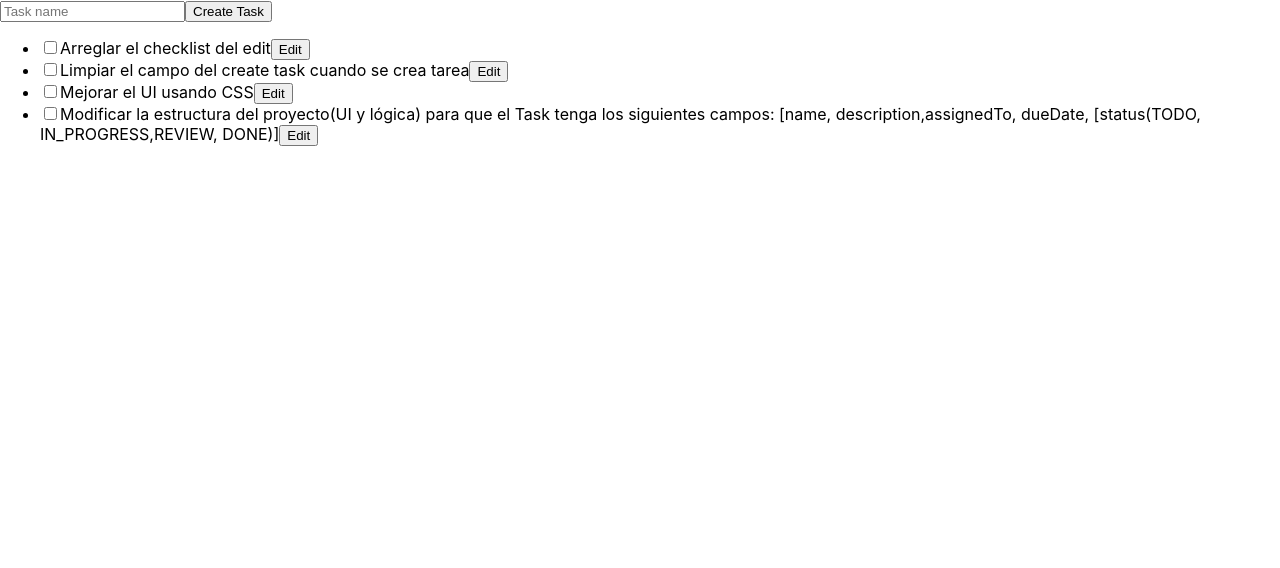
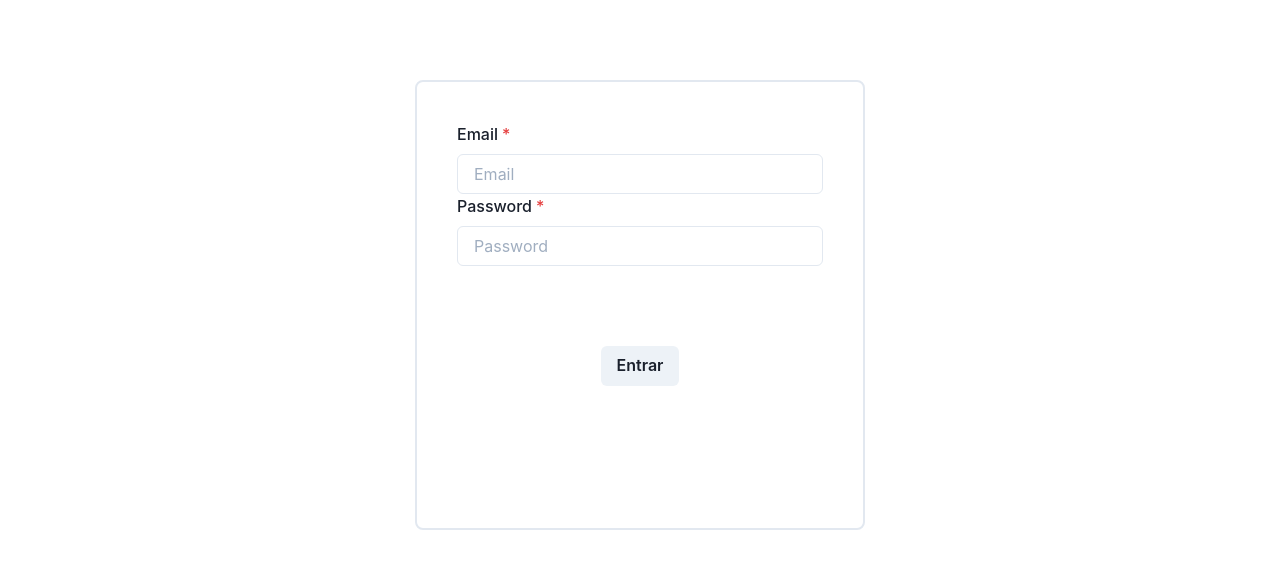
Before and after one commit to johann9911/IETI_REACT_TASK_PLANNER, a React (Create React App) app: page / in a window 1280 px wide. Shown: the top 568 px of the page. Built offline with nearby package versions, Linux system fonts and the light colour scheme.

Commit message:
Conexion Api y Chakra en login  y tareas

```diff
--- a/package.json
+++ b/package.json
@@ -3,9 +3,15 @@
   "version": "0.1.0",
   "private": true,
   "dependencies": {
+    "@chakra-ui/react": "^1.6.12",
+    "@emotion/react": "^11.5.0",
+    "@emotion/styled": "^11.3.0",
     "@testing-library/jest-dom": "^5.11.4",
     "@testing-library/react": "^11.1.0",
     "@testing-library/user-event": "^12.1.10",
+    "axios": "^0.24.0",
+    "formik": "^2.2.9",
+    "framer-motion": "^4.1.17",
     "react": "^17.0.2",
     "react-dom": "^17.0.2",
     "react-router-dom": "^5.3.0",
--- a/src/App.js
+++ b/src/App.js
@@ -1,16 +1,21 @@
 import { TaskList } from "./components/TaskList";
 import { BrowserRouter as Router, Switch, Route } from "react-router-dom";
 import { TaskForm } from "./components/TaskForm";
+import { Login } from "./components/Login";
 
 function App() {
+
   return (
     <Router>
       <Switch>
         <Route path="/" exact>
+          <Login />
+        </Route>
+        <Route path="/task/:taskId" exact>
+          <TaskForm />
+        </Route>
+        <Route path="/tasks" exact>
           <TaskList />
-        </Route>
-        <Route path="/tasks/:taskId">
-          <TaskForm />
         </Route>
         <Route>
           <div>Not found</div>
--- /dev/null
+++ b/src/components/CreateTask.js
@@ -0,0 +1,77 @@
+import React, { useState, useContext } from 'react';
+import { Box, Center, Input, Button, Textarea } from "@chakra-ui/react"
+import UserContext from "../services/context/UserContext";
+
+const CreateTask = ({ addNewTask }) => {
+    const { ServiceRest } = useContext(UserContext)
+    const [textValue, setTextValue] = useState("");
+    const [textDesValue, setTextDesValue] = useState("");
+    const [textAssignedValue, setTextAssignedValue] = useState("");
+
+    const handleSubmit = (event) => {
+        const fecha = new Date();
+        const datos = {
+            "name": textValue,
+            "description": textDesValue,
+            "status": "TODO",
+            "assignedTo": textAssignedValue,
+            "dueDate": fecha.toJSON()
+        }
+        ServiceRest("POST", `api/task`, datos, (data) => {
+            addNewTask(data);
+            setTextValue("");
+            setTextDesValue("");
+            setTextAssignedValue("");
+        });
+    };
+
+    const handleTextChange = (event) => {
+        const value = event.target.value;
+        setTextValue(value);
+    };
+
+    const handleTextDescriptionChange = (event) => {
+        const value = event.target.value;
+        setTextDesValue(value);
+    };
+
+    const handleAssignedToChange = (event) => {
+        const value = event.target.value;
+        setTextAssignedValue(value);
+    };
+    return (
+        <Center>
+            <Box boxSize="300px" bg="#DCF9E4" boxShadow="dark-lg" borderRadius="30" mt="30" mb="10" p="30px">
+
+                <Input
+                    borderColor="black"
+                    value={textValue}
+                    onChange={handleTextChange}
+                    type="text"
+                    placeholder="Task name"
+                    mb="3"
+                />
+                <Textarea
+                    borderColor="black"
+                    value={textDesValue}
+                    onChange={handleTextDescriptionChange}
+                    placeholder="Task Description"
+                    mb="3"
+                />
+                <Input
+                    borderColor="black"
+                    value={textAssignedValue}
+                    onChange={handleAssignedToChange}
+                    type="text"
+                    placeholder="Assigned to"
+                    mb="3"
+                />
+                <Center>
+                    <Button bg="green.400" color="white" onClick={handleSubmit}>Create Task</Button>
+                </Center>
+            </Box>
+        </Center>
+    );
+}
+
+export default CreateTask;
--- /dev/null
+++ b/src/components/Login.js
@@ -0,0 +1,71 @@
+import React, { useState, useContext } from 'react';
+import { useHistory } from "react-router";
+import { FormControl, FormLabel, Input, Box, Center, Button, Alert, AlertIcon, AlertTitle, AlertDescription, CloseButton } from "@chakra-ui/react"
+
+import UserContext from "../services/context/UserContext";
+
+export const Login = () => {
+    const history = useHistory();
+    const { GetToken, SetToken, ServiceRest } = useContext(UserContext)
+    const [password, setPassword] = useState("")
+    const [email, setEmail] = useState("")
+    const [displayError, setDisplayError] = useState("hidden")
+
+    const onChangePassword = (event) => {
+        setPassword(event.target.value)
+        setDisplayError("hidden")
+    }
+    const onChangeEmail = (event) => {
+        setEmail(event.target.value)
+        setDisplayError("hidden")
+    }
+
+    const onConnect = () => {
+        ServiceRest("POST", "auth", {
+            "email": email,
+            "password": password
+        }, (data) => {
+            SetToken(data)
+            history.push("/tasks");
+        }, () => { setDisplayError("visible")})
+    }
+    return (
+        <Center>
+            <Box boxSize="450px" borderWidth="2px" p="10" borderRadius="lg" mt="20" >
+                <FormControl isRequired>
+                    <FormLabel>Email</FormLabel>
+                    <Input onChange={onChangeEmail} placeholder="Email" />
+                </FormControl>
+                <FormControl isRequired>
+                    <FormLabel>Password</FormLabel>
+                    <Input onChange={onChangePassword} placeholder="Password" />
+                </FormControl>
+                <Center>
+                    <Button mt="20" onClick={onConnect}>
+                        Entrar
+                    </Button>
+
+                </Center>
+                <Alert
+                    borderRadius="30"
+                    visibility={displayError}
+                    mt="5"
+                    status="error"
+                    variant="subtle"
+                    flexDirection="column"
+                    alignItems="center"
+                    justifyContent="center"
+                    textAlign="center"
+                    height="100px"
+                >
+                    <AlertIcon boxSize="40px" mr={0} />
+                    <AlertTitle mt={4} mb={1} fontSize="lg">
+                        Usuario Incorrecto
+                    </AlertTitle>
+                </Alert>
+            </Box>
+        </Center>
+
+
+    );
+}
--- a/src/components/TaskItem.js
+++ b/src/components/TaskItem.js
@@ -1,22 +1,42 @@
 import { useHistory } from "react-router";
+import { Flex, Box, Text, Button, Center } from "@chakra-ui/react"
 
-export const TaskItem = ({ id, isChecked, taskName, onTaskChange }) => {
+export const TaskItem = ({ id, taskName, taskDescription, taskStatus, taskAssignedTo, taskDueDate }) => {
   const history = useHistory();
 
   const styleOfTheComponent = {
-    textDecoration: isChecked ? "line-through" : "",
+    backgroundColor: taskStatus === "DONE" ? "#b0f2c2" : taskStatus === "IN_PROGRESS" ? "#b0c2f2" : taskStatus === "REVIEW" ? "#fcb7af" : "",
   };
 
   const handleClick = () => {
-    const url = `/tasks/${id}`;
+    const url = `/task/${id}`;
     history.push(url);
   };
 
+  const mostrarFecha = () => {
+    var fecha = new Date(taskDueDate.split('.')[0]);
+    var options = { year: 'numeric', month: 'long', day: 'numeric' };
+    return fecha.toLocaleDateString("es-ES", options)
+  }
+
   return (
-    <li>
-      <input onChange={onTaskChange} checked={isChecked} type="checkbox" />
-      <span style={styleOfTheComponent}>{taskName}</span>
-      <button onClick={handleClick}>Edit</button>
-    </li>
+    <Center>
+
+      <Box w="90%" h="auto" bg="gray" mb="3" bg="whitesmoke" borderRadius="40" pl="100px" pr="100px" pt="10px" pb="10px" boxShadow="base" style={styleOfTheComponent}>
+        <Flex alignItems="center">
+          <Box flex="3">
+            <Text fontWeight="bold" fontSize="20px" mb="2" textShadow="1px 1px #ff0000">{taskName}</Text>
+            <Text ><b>Descripción:</b> {taskDescription}</Text>
+            <Text><b>Asignado a:</b> {taskAssignedTo}</Text>
+            <Text><b>Fecha:</b> {mostrarFecha()}</Text>
+          </Box>
+          <Box flex="2" textAlign="center">
+            <Text mb="1" fontWeight="semibold" > Estado</Text>
+            <Text >{taskStatus}</Text>
+          </Box>
+          <Button bg="red.400" flex="1" borderRadius="20" color="white" onClick={handleClick}>Edit</Button>
+        </Flex>
+      </Box>
+    </Center>
   );
 };
--- a/src/components/TaskList.js
+++ b/src/components/TaskList.js
@@ -1,67 +1,41 @@
-import { useState } from "react";
-import { useData } from "../providers/DataProvider";
+import { useState, useContext, useEffect } from "react";
 import { TaskItem } from "./TaskItem";
+import UserContext from "../services/context/UserContext";
+import CreateTask from "./CreateTask"
 
 export const TaskList = () => {
-  const { data, setData } = useData();
-  const [textValue, setTextValue] = useState("");
 
-  const tasks = data.tasks;
+  const { GetToken, SetToken, ServiceRest } = useContext(UserContext)
+  const [tasks, setTasks] = useState([]);
 
-  const handleTaskChange = (index) => () => {
-    const newTasks = tasks.map((task, i) => {
-      if (i === index) {
-        return { ...task, isCompleted: !task.isCompleted };
+  useEffect(() => {
+    ServiceRest("GET", `api/task/all`, "", (data) => {
+      setTasks(data)
+    });
+  }, []);
+
+  const newTask = (task) => {
+    const newTask = [...tasks, task];
+    setTasks(newTask);
   }
 
-      return task;
-    });
-
-    setData((prev) => ({ ...prev, tasks: newTasks }));
-  };
-
-  const newTask = (name) => {
-    const newTask = {
-      isCompleted: false,
-      name: name,
-    };
-    setData((prev) => ({ ...prev, tasks: [...tasks, newTask] }));
-  };
-
-  const handleSubmit = (event) => {
-    event.preventDefault();
-    newTask(textValue);
-  };
-
-  const handleTextChange = (event) => {
-    const value = event.target.value;
-    setTextValue(value);
-  };
 
   return (
     <article>
-      <form onSubmit={handleSubmit}>
-        <input
-          value={textValue}
-          onChange={handleTextChange}
-          type="text"
-          placeholder="Task name"
-        />
-        <button>Create Task</button>
-      </form>
-
-      <ul>
+      <CreateTask addNewTask={newTask} />
       {tasks.map((task, index) => {
         return (
           <TaskItem
             id={task.id}
-              isChecked={task.isCompleted}
             taskName={task.name}
-              onTaskChange={handleTaskChange(index)}
+            taskDescription={task.description}
+            taskStatus={task.status}
+            taskAssignedTo={task.assignedTo}
+            taskDueDate={task.dueDate}
           />
         );
       })}
-      </ul>
+
     </article>
   );
 };
--- a/src/index.js
+++ b/src/index.js
@@ -4,12 +4,18 @@ import "./index.css";
 import App from "./App";
 import reportWebVitals from "./reportWebVitals";
 import { DataProvider } from "./providers/DataProvider";
+import { ChakraProvider } from "@chakra-ui/react";
+import ServiceApi from './services/ServiceApi';
 
 ReactDOM.render(
   <React.StrictMode>
-    <DataProvider>
-      <App />
-    </DataProvider>
+    <ChakraProvider>
+      <DataProvider>
+        <ServiceApi>
+          <App />
+        </ServiceApi>
+      </DataProvider>
+    </ChakraProvider>
   </React.StrictMode>,
   document.getElementById("root")
 );
--- /dev/null
+++ b/src/services/ServiceApi.js
@@ -0,0 +1,45 @@
+import axios from "axios";
+import UserContext from "./context/UserContext";
+export const ServiceApi = (props) => {
+
+    var token = "";
+
+    const GetToken = () => {
+        return token;
+    }
+
+    const SetToken = (varToken) => {
+        token = varToken;
+        console.log(token);
+    }
+
+    function ServiceRest(rest, uri, datas, callback, callbackCatch = () => { }) {
+        const header = {
+            "Content-type": "application/json",
+            "Authorization": "Bearer " + token.accessToken,
+            "Access-Control-Allow-Origin": "http://localhost:3000"
+        }
+        axios({
+            method: rest,
+            headers: header,
+            url: "https://tasks-planner-api.herokuapp.com/" + uri,
+            data: datas
+        }).then((data) => {
+            callback(data.data)
+        }).catch(() => {
+            callbackCatch()
+        })
+    }
+
+
+    return (
+        <UserContext.Provider value={{
+            ServiceRest,
+            GetToken,
+            SetToken
+        }}>
+            {props.children}
+        </UserContext.Provider>
+    )
+}
+export default ServiceApi;
--- /dev/null
+++ b/src/services/context/UserContext.js
@@ -0,0 +1,5 @@
+import { createContext } from "react";
+
+const UserContext = createContext()
+
+export default UserContext;
```
Also changed, not shown: 2 other files (tests, documents, lock files or other folders). Lines whose indentation alone changed are shown as unchanged.
